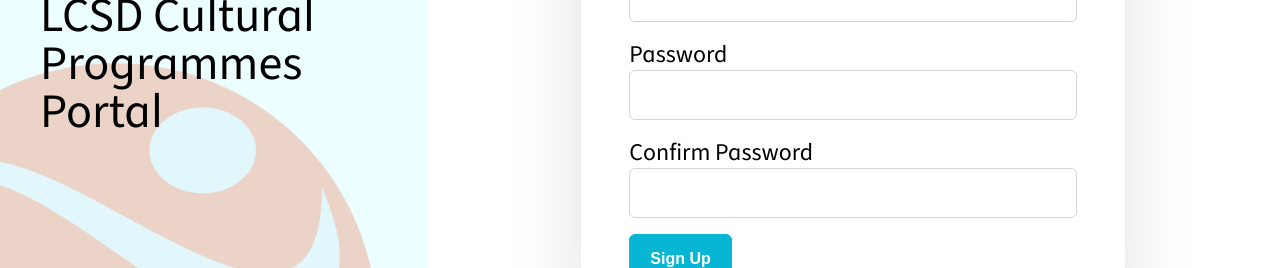
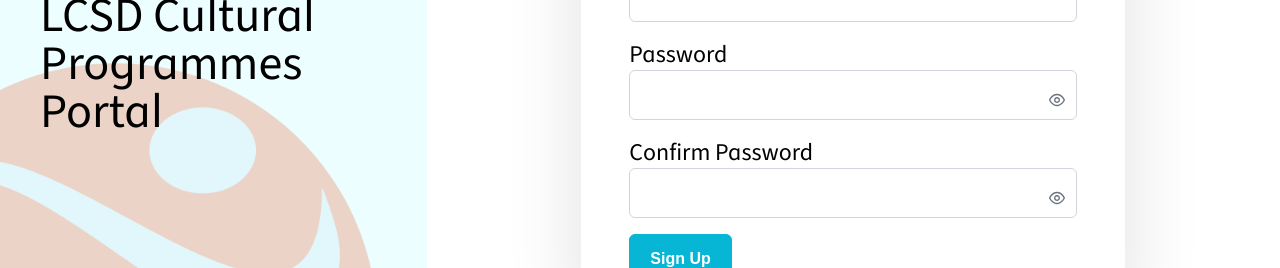
Before and after one commit to steveglowplunk/cultural-programmes-portal, a Next.js app: page /signup in a window 1280 px wide. Shown: the part 337-605 px from the top of the page. Built offline with nearby package versions, Linux system fonts and the light colour scheme; a web font is replaced by a local one.

Commit message:
Layout change

```diff
--- a/components/authentication/SignupBox.tsx
+++ b/components/authentication/SignupBox.tsx
@@ -85,7 +85,8 @@
               value={password}
               onChange={(e) => setPassword(e.target.value)}
               required
-              className="w-full"
+              className="w-full [&>*:first-child]:w-full"
+              toggleMask
               pt={{
                 input: { className: "w-full" },
               }}
@@ -97,7 +98,8 @@
               value={confirmPassword}
               onChange={(e) => setConfirmPassword(e.target.value)}
               required
-              className="w-full"
+              className="w-full [&>*:first-child]:w-full"
+              toggleMask
               pt={{
                 input: { className: "w-full" },
               }}
```
